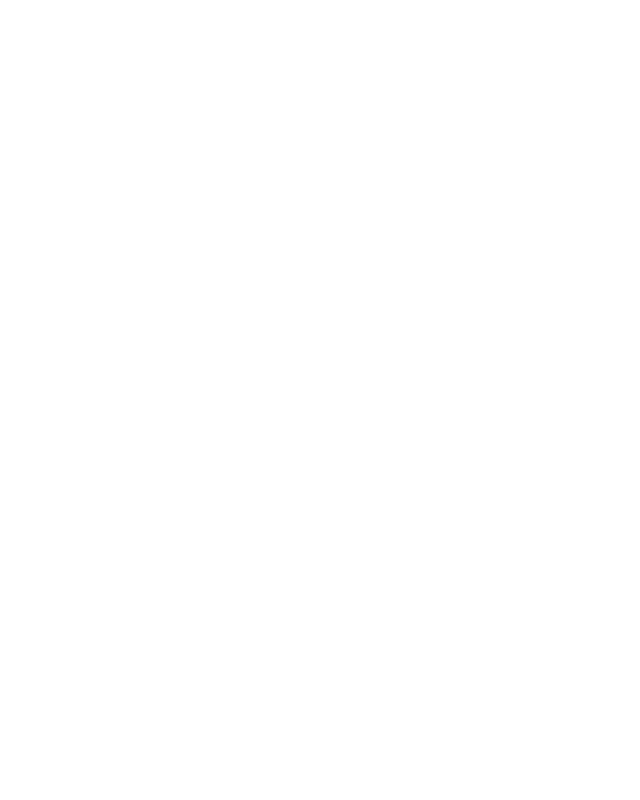
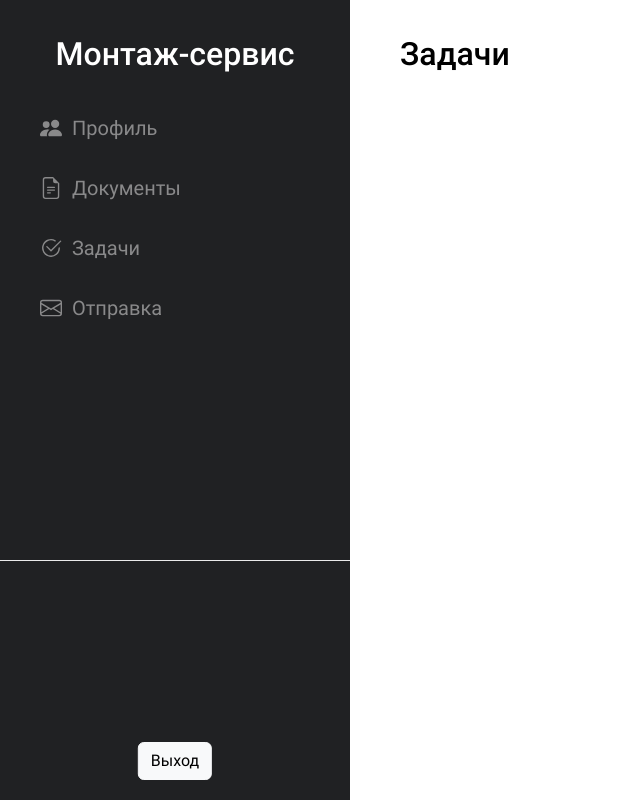
Before and after one commit to TrojanDll/document-flow-client, a React (Vite) app: page /tasks in a window 1280 px wide. Shown: the whole page, without its empty margins (0-640 px from the left). Built offline with nearby package versions, Linux system fonts and the light colour scheme; no server answers; sample sign-in values are in the browser's storage.

Commit message:
feat: tasks page started

```diff
--- a/src/App.tsx
+++ b/src/App.tsx
@@ -7,6 +7,7 @@
 import RequireAuth from "./features/RequireAuth";
 import ProfilePage from "./pages/ProfilePage/ProfilePage";
 import AdminRoleRequired from "./features/AdminRoleRequired";
+import TasksPage from "./pages/TasksPage/TasksPage";
 
 function App() {
   return (
@@ -22,6 +23,7 @@
           </Route>
           <Route path="documents" element={<DocumentsPage />} />
           <Route path="profile" element={<ProfilePage />} />
+          <Route path="tasks" element={<TasksPage />} />
         </Route>
       </Route>
     </Routes>
--- a/src/components/Sidebar/Sidebar.tsx
+++ b/src/components/Sidebar/Sidebar.tsx
@@ -37,7 +37,7 @@
           <div className={styles.linkText}>Документы</div>
         </Link>
 
-        <Link to="/profile" className={styles.linkWrapper}>
+        <Link to="/tasks" className={styles.linkWrapper}>
           <img src={taskImg} alt="peopleImg" className={styles.linkImg} />
           <div className={styles.linkText}>Задачи</div>
         </Link>
--- /dev/null
+++ b/src/pages/TasksPage/TasksPage.tsx
@@ -0,0 +1,17 @@
+import { FC } from "react";
+import styles from "./TasksPage.module.css";
+import Sidebar from "../../components/Sidebar/Sidebar";
+import ContentContainer from "../../components/ContentContainer/ContentContainer";
+import PageTitle from "../../components/PageTitle/PageTitle";
+
+const TasksPage: FC = () => {
+  return (
+    <div className={styles.layout}>
+      <Sidebar />
+      <ContentContainer>
+        <PageTitle>Задачи</PageTitle>
+      </ContentContainer>
+    </div>
+  );
+};
+export default TasksPage;
--- a/src/types/Enums.ts
+++ b/src/types/Enums.ts
@@ -5,6 +5,7 @@
   DONE = "DONE",
   ABANDONED = "ABANDONED"
 }
+
 export const enum EDocumentStatus {
   APPROVED = "APPROVED",
   DECLINED = "DECLINED",
--- a/src/types/Types.ts
+++ b/src/types/Types.ts
@@ -15,7 +15,6 @@
     id: number;
     name: string;
   };
-
 }
 
 export interface IUserGroup {
@@ -58,8 +57,6 @@
   body: string;
 }
 
-
-
 export interface IEmailBody {
   email: string;
   docId: string;
```
Also changed, not shown: src/pages/TasksPage/TasksPage.module.css (added). Lines whose indentation alone changed are shown as unchanged.
